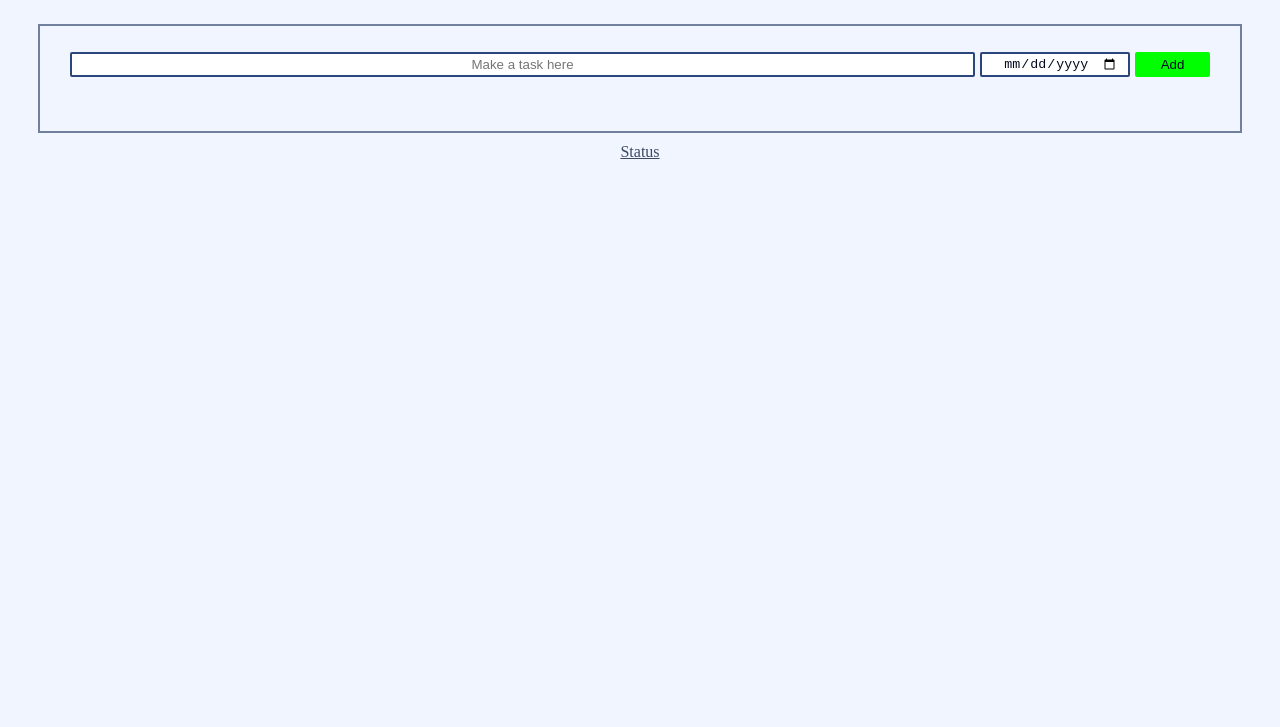
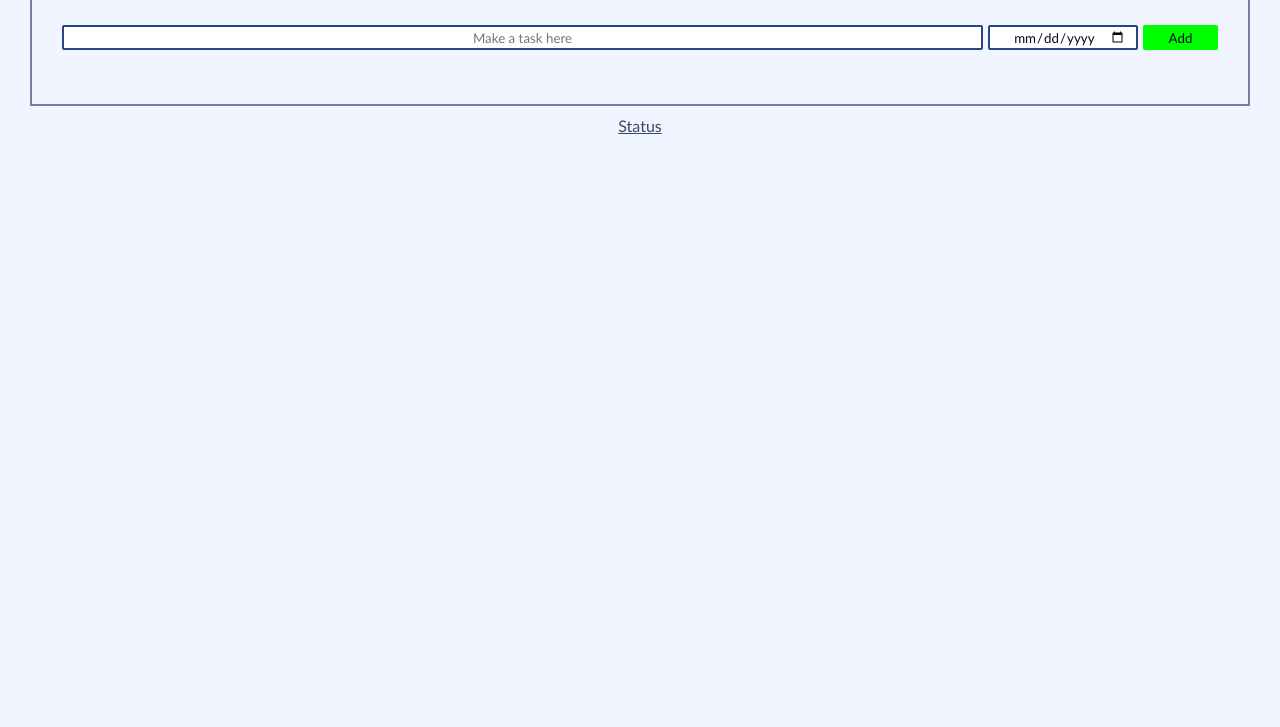
Before and after one commit to Oussecg/TODO, a website: page todo.html in a window 1280 px wide. Shown: the part 73-800 px from the top of the page. Drawn offline with nearby package versions, Linux system fonts and the light colour scheme; no server answers.

Commit message:
We optimise our styling of the page

```diff
--- a/scripts/todo/script.js
+++ b/scripts/todo/script.js
@@ -153,9 +153,9 @@ class Operations {
         $("#todo-list").html("")
         this.array.forEach((element, id) => {
             let taskHtml =`<div class="grid-container" id="task${id}">
-                    <label class="task_create_in">${element.create_in}</label>
-                    <label class="task-name">${element.task_name}</label>
-                    <label class="task-date">${element.task_date}</label>
+                    <span class="task_create_in">${element.create_in}</span>
+                    <span class="task-name">${element.task_name}</span>
+                    <span class="task-date">${element.task_date}</span>
                     <button class="delete-button" id='delete-button${element.task_id}' data-id="${element.task_id}">Delete</button>
                 </div>`;
             $("#todo-list").append(taskHtml);
--- a/styles/todo/style.css
+++ b/styles/todo/style.css
@@ -1,7 +1,3 @@
-* {
-    box-sizing: border-box;
-}
-
 :root {
     --bg-dark: hsl(220 59% 91%);
     --bg: hsl(220 100% 97%);
@@ -21,6 +17,9 @@
     --light-red: hsl(0, 100%, 90%);
     --green: hsl(120, 100%, 50%);
     --light-green: hsl(120, 100%, 70%);
+    --max-font: 18px;
+    --avg-font: 5vh;
+    --min-font: 11px;
 }
 
 :root[data-theme="dark"] {
@@ -44,6 +43,13 @@
     --light-green: hsl(120, 100%, 35%);
 }
 
+* {
+    box-sizing: border-box;
+    padding: 0;
+    margin: 0;
+    font-family: 'Gill Sans', 'Gill Sans MT', Calibri, 'Trebuchet MS', sans-serif;
+}
+
 .switch-theme{
     position: absolute;
     left: 3px;
@@ -59,7 +65,8 @@
 body {
     background: var(--bg);
     color: var(--text);
-    transition: background 0.3s, color 0.3s;
+    transition: all 0.3s;
+    height: 100dvh;
 }
 
 header {
@@ -109,12 +116,14 @@ input {
 #todo-list {
     display: grid;
     margin-top: 20px;
-    max-height: 60%;
+    height: 100%;
+    max-height: max(100px, 60dvh);
     overflow-y: auto;
 }
 
 .input-container,
 .grid-container {
+    font-size: clamp(var(--min-font), var(--avg-font), var(--max-font));
     padding: 6px 10px;
     display: grid;
     grid-template-columns: 1fr 150px 75px;
```
